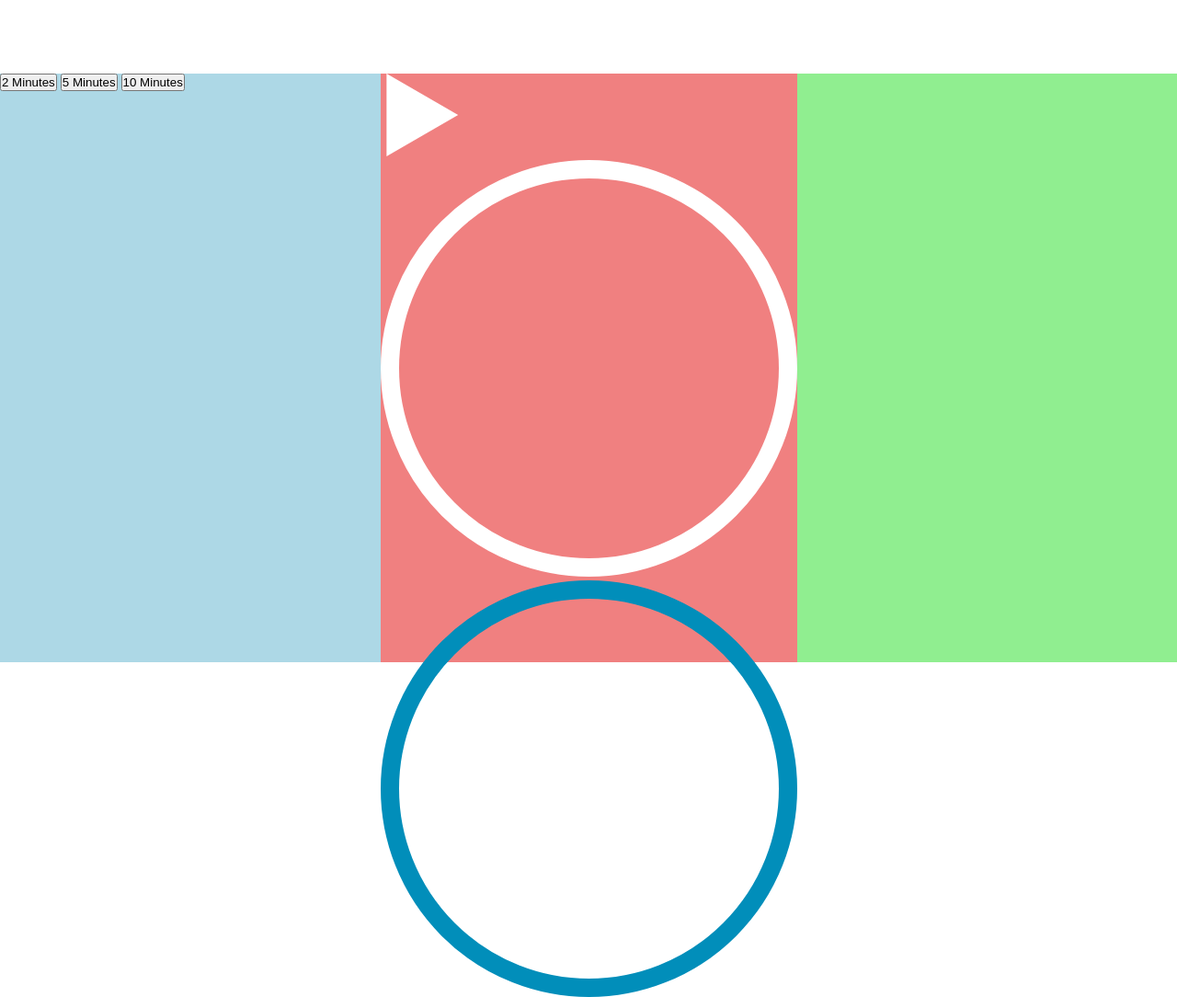
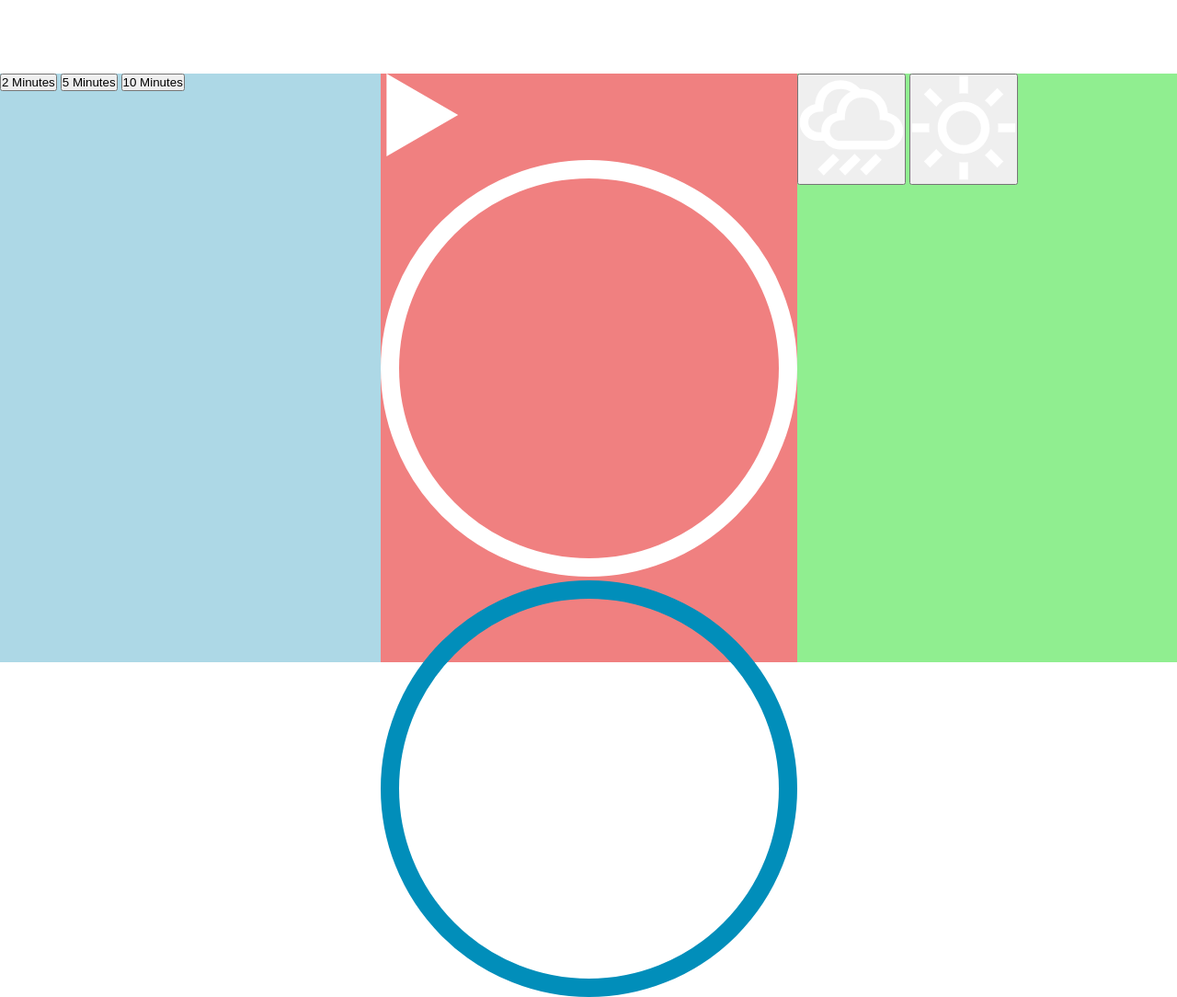
Before and after one commit to anmolpant/Meditatify, a plain HTML site: page index.html in a window 1280 px wide. Shown: the top 1084 px of the page at 92% size. Drawn offline with Linux system fonts and the light colour scheme.

Commit message:
added all html elements

```diff
--- a/index.html
+++ b/index.html
@@ -47,8 +47,14 @@
                 stroke="#018EBA"
                 stroke-width="20"/>
                 </svg>
+            <h3 class="time-display">0:00</h3>
         </div>
-        <div class="sound-picker"></div>
+        <div class="sound-picker">
+            <button data-sound="./sounds/rain.mp3" data-video="./video/rain.mp4">
+                <img src="./svg/rain.svg" alt="rain" /></button>
+            <button data-sound="./sounds/beach.mp3" data-video="./video/beach.mp4">
+                <img src="./svg/beach.svg" alt="beach" /></button>
+        </div>
     </div>
 
     <script src = "./app.js"></script>
```
